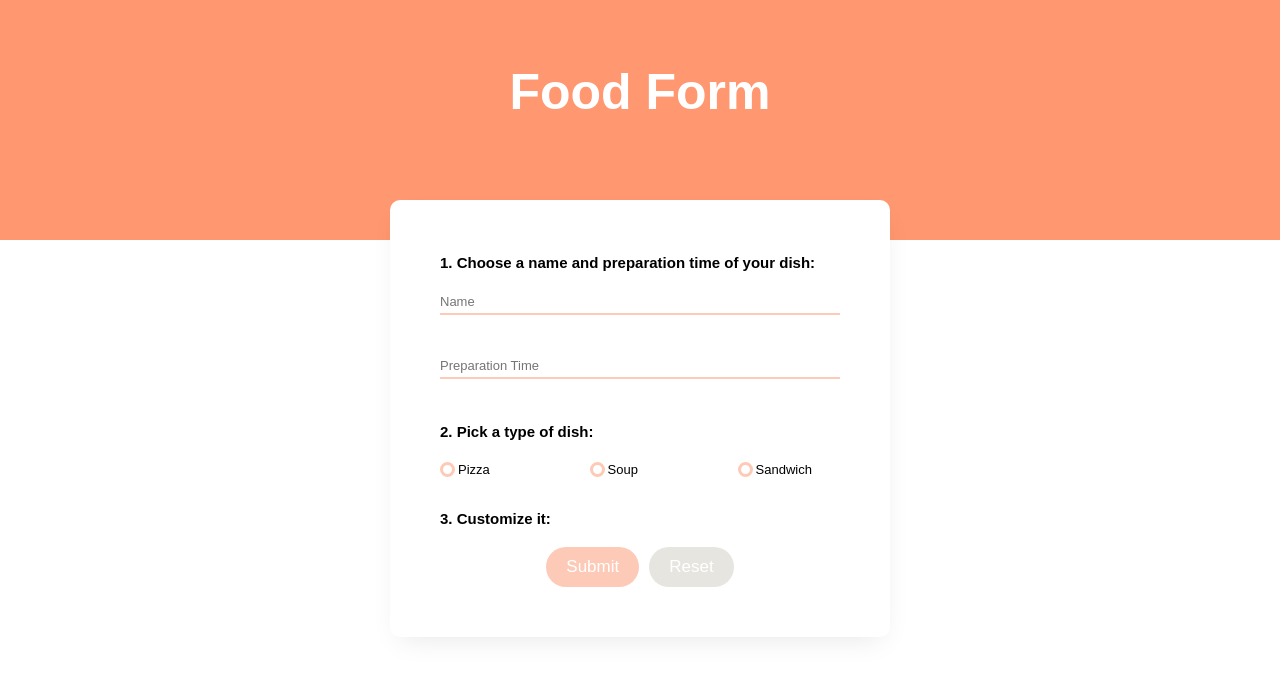
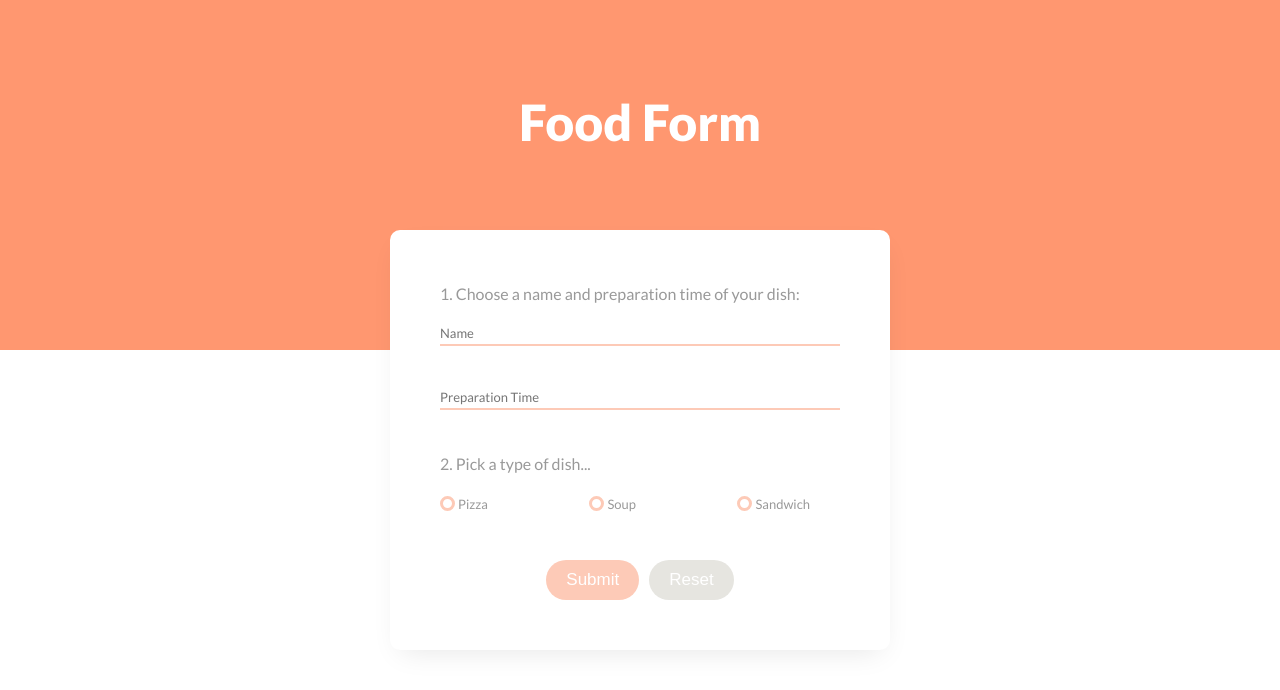
Before and after one commit to pskrzypek97/food-form, a React (Create React App) app: page / in a window 1280 px wide. Shown: the top 690 px of the page. Built offline with nearby package versions, Linux system fonts and the light colour scheme.

Commit message:
Added custom font

```diff
--- a/src/components/Form/Form.tsx
+++ b/src/components/Form/Form.tsx
@@ -23,7 +23,7 @@
 			onSubmit={onSubmit}
 			destroyOnUnregister
 			render={({ handleSubmit, form }) => (
-				<form action="#" className={styles.form} onSubmit={handleSubmit}>
+				<form action="#" className={styles['form']} onSubmit={handleSubmit}>
 					<h2>1. Choose a name and preparation time of your dish:</h2>
 					{inputs
 						.filter((condition) => !condition.dish)
@@ -31,11 +31,11 @@
 							<TextInput {...input} key={input.id} />
 						))}
 
-					<h2>2. Pick a type of dish:</h2>
+					<h2>2. Pick a type of dish...</h2>
 
 					<RadioGroup onDish={handleDish} />
 
-					<h2>3. Customize it:</h2>
+					{currentDish !== '' && <h2>3. ... and customize it</h2>}
 					{inputs
 						.filter((condition) => currentDish === condition.dish)
 						.map((input) => (
--- a/src/styles/form.module.css
+++ b/src/styles/form.module.css
@@ -8,6 +8,7 @@
 }
 
 .buttons-container button {
+	margin-top: 2rem;
 	padding-block: 1rem;
 	padding-inline: 2rem;
 
@@ -42,5 +43,5 @@
 
 .form__button--reset:hover,
 .form__button--reset:focus {
-	background-color: hsl(193, 10%, 80%);
+	background-color: #c7cfd1;
 }
--- a/src/styles/index.css
+++ b/src/styles/index.css
@@ -1,3 +1,5 @@
+@import url('https://fonts.googleapis.com/css2?family=Lato:wght@300;400;700;900&display=swap');
+
 *,
 *::after,
 *::before {
@@ -12,21 +14,27 @@
 }
 
 body {
-	font-family: 'Poppins', sans-serif;
+	font-family: 'Lato';
 	line-height: 1.7;
 }
 
 h1 {
-	margin-top: 5rem;
+	margin-top: 8rem;
 
 	color: #fff;
 
 	font-size: 5rem;
+	font-weight: 900;
 	text-align: center;
 }
 
 h2 {
 	margin-bottom: 1.5rem;
+
+	font-size: 1.6rem;
+	font-weight: 400;
+
+	color: #999999;
 }
 
 .main {
@@ -41,7 +49,7 @@
 
 .background-color {
 	width: 100%;
-	height: 30%;
+	height: 35rem;
 
 	background-color: #ff9770;
 }
@@ -49,10 +57,9 @@
 .form-wrapper {
 	position: absolute;
 
-	/* height: 50rem; */
 	width: 50rem;
 
-	margin-top: 20rem;
+	margin-top: 23rem;
 	padding: 5rem;
 
 	background-color: white;
--- a/src/styles/radiogroup.module.css
+++ b/src/styles/radiogroup.module.css
@@ -4,7 +4,7 @@
 
 	margin-bottom: 2.5rem;
 	padding-left: 1rem;
-	padding-right: 2.8rem;
+	padding-right: 3rem;
 }
 
 .radio-container {
@@ -47,6 +47,7 @@
 	margin-left: 0.8rem;
 
 	font-size: 1.3rem;
+	color: #999999;
 
 	cursor: pointer;
 
```
